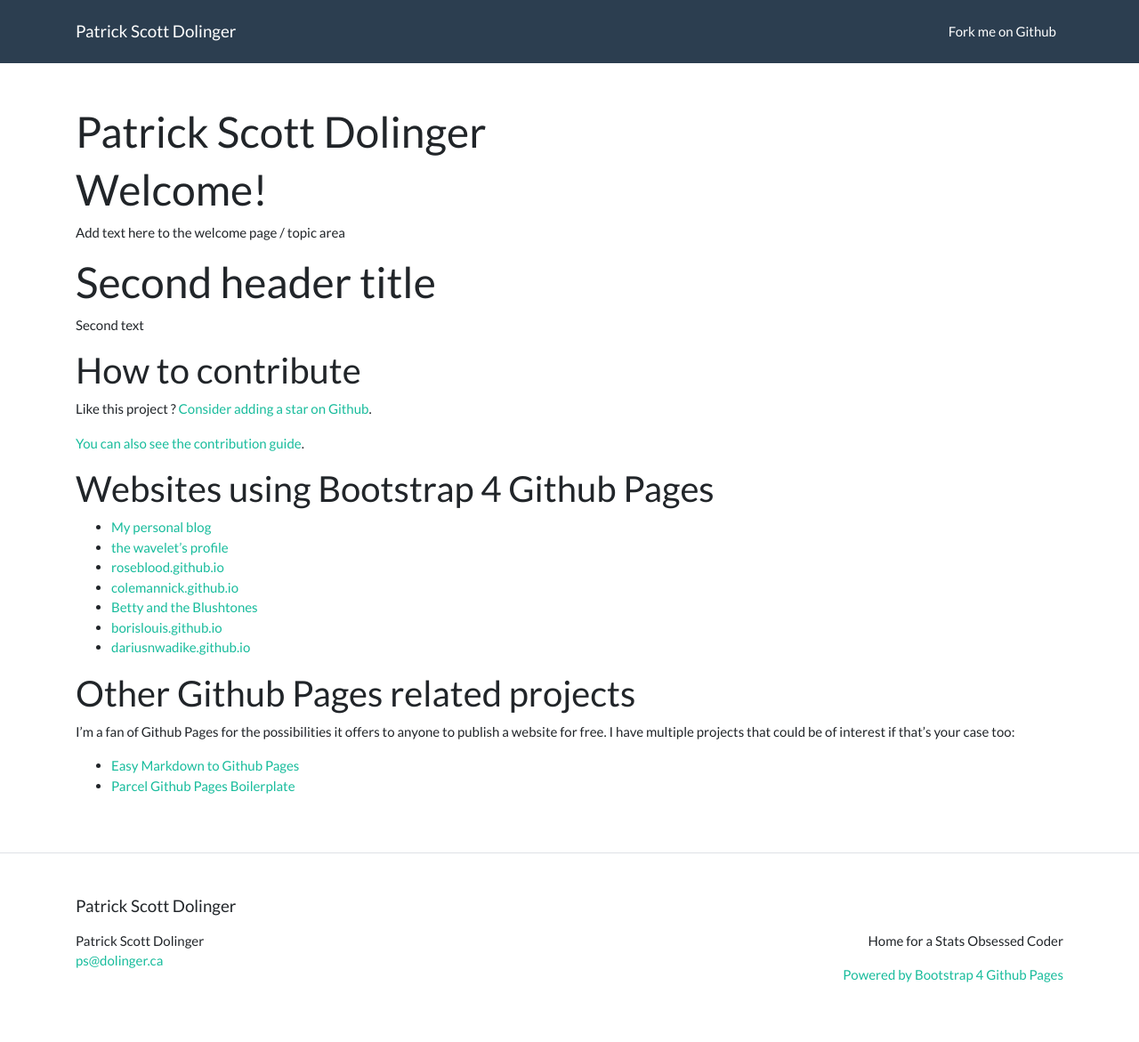
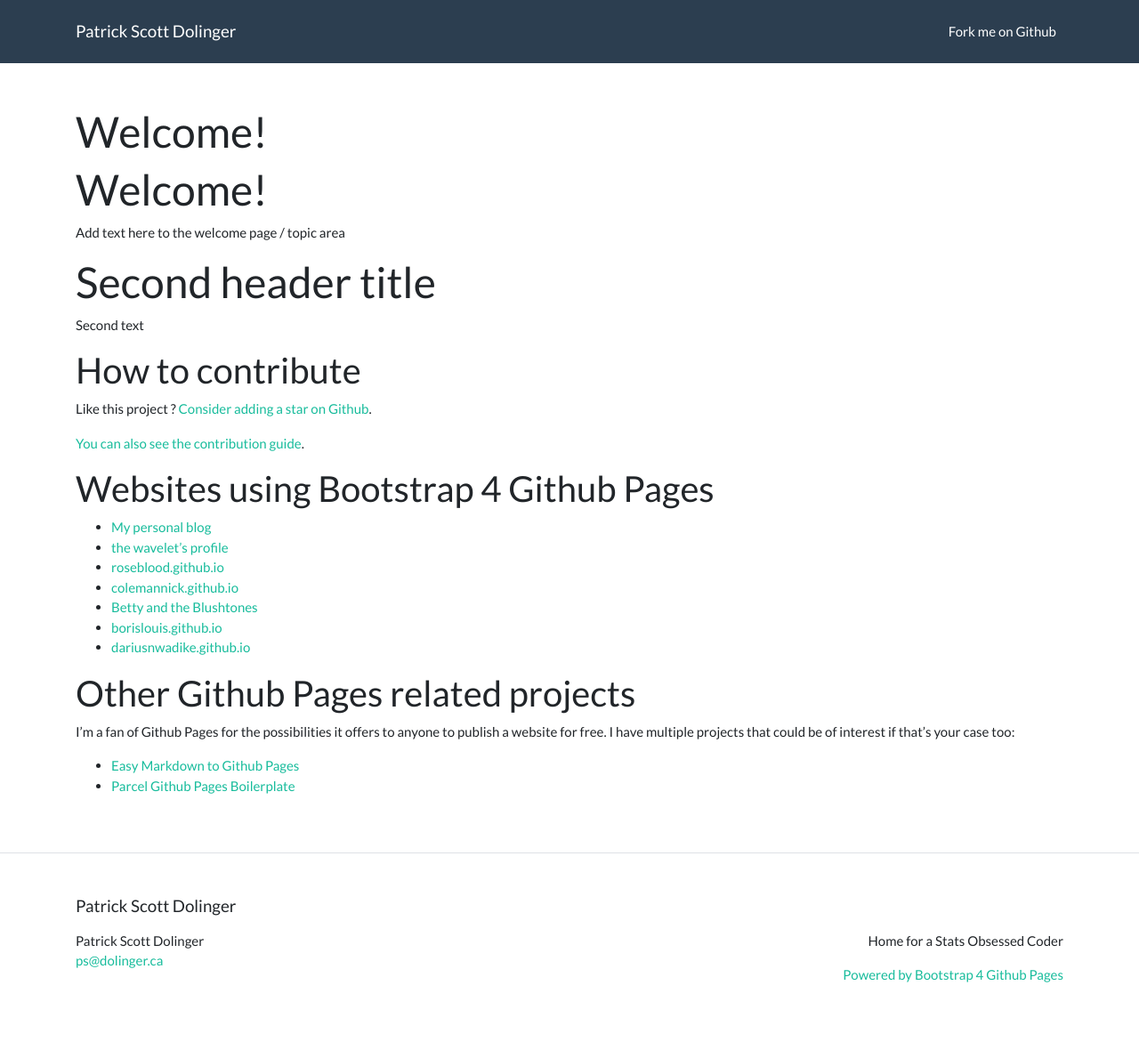
Before and after one commit to patdol/patdol.github.io, a Jekyll site: the page built from index.md, in a window 1280 px wide. Shown: the whole page at 89% size. Built offline with Jekyll 4.4.1, drawn with Linux system fonts in a browser that asks for light colours; our own code applies the rules of GitHub Pages for plain Markdown files.

Commit message:
Update index.md

```diff
--- a/index.md
+++ b/index.md
@@ -1,6 +1,6 @@
 ---
 layout: page
-title: Patrick Scott Dolinger
+title:
 ---
 # Welcome!
 Add text here to the welcome page / topic area
```
